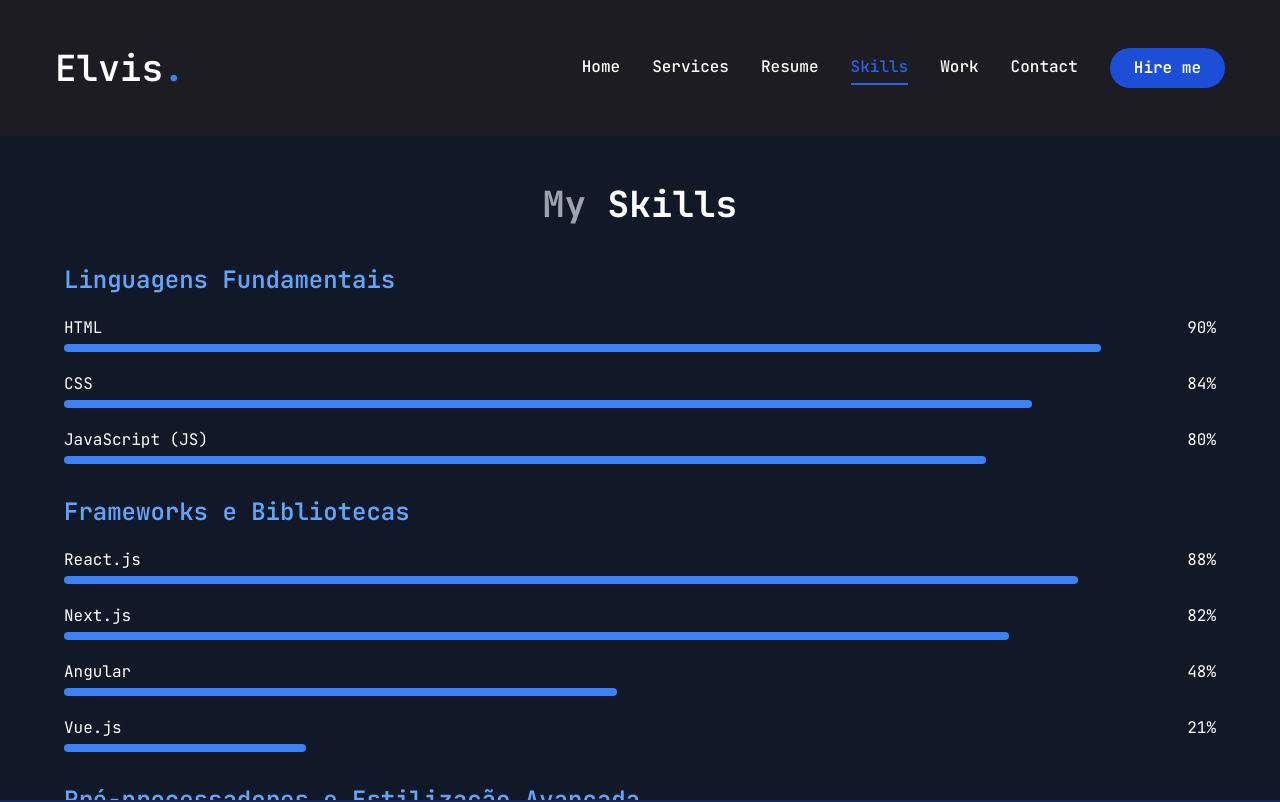
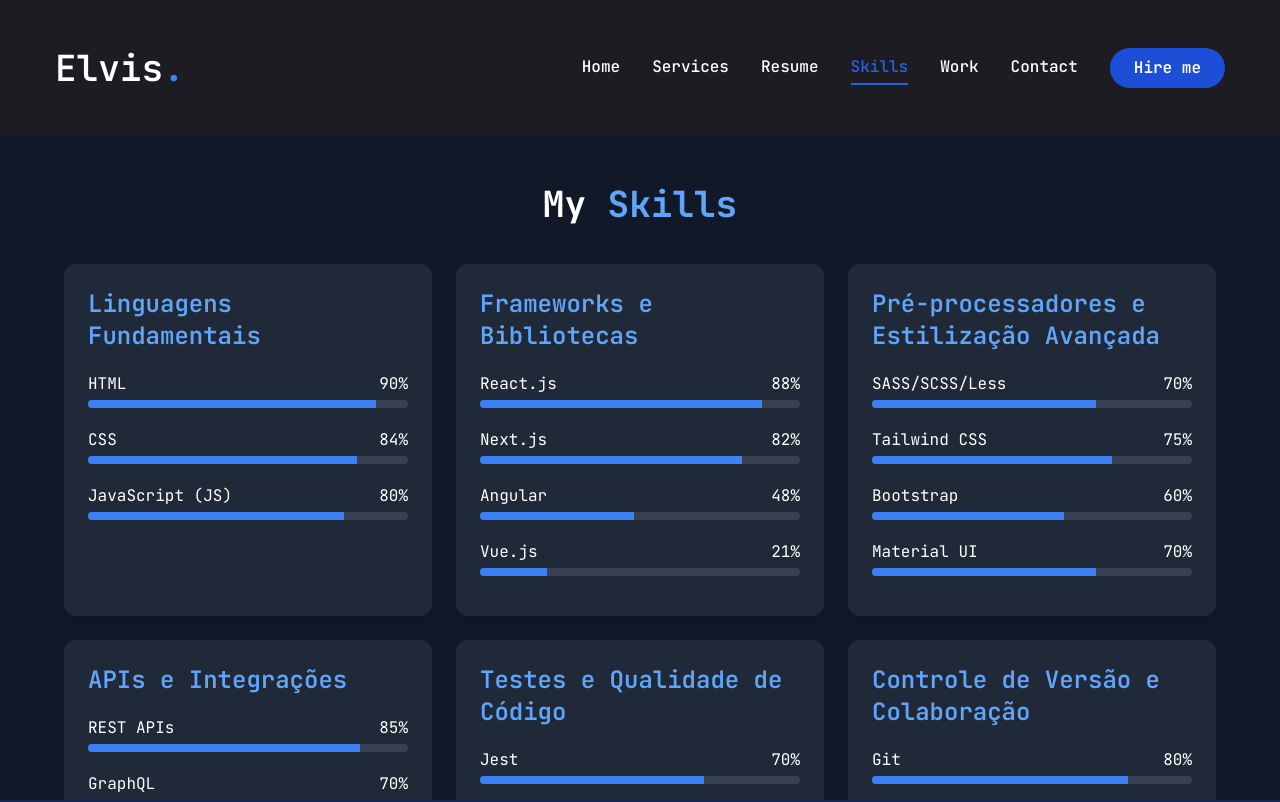
Before and after one commit to abilioepalanga/Portfolio-, a Next.js app in the folder portfolio/: page /skills in a window 1280 px wide. Shown: the top 802 px of the page. Built offline with nearby package versions, Linux system fonts and the light colour scheme.

Commit message:
Pretty Skills pages

```diff
--- a/portfolio/app/skills/page.jsx
+++ b/portfolio/app/skills/page.jsx
@@ -88,10 +88,15 @@ const Skills = () => {
         <section className="min-h-screen py-12 bg-gray-900 text-white">
             <div className="container mx-auto px-6">
                 <h1 className="text-4xl font-bold text-center mb-10">
-                    <span className="text-gray-400">My</span> Skills
+                    <span className="text-white">My</span>{" "}
+                    <span className="text-blue-400">Skills</span>
                 </h1>
+                <div className="grid grid-cols-1 md:grid-cols-2 lg:grid-cols-3 gap-6">
                     {skills.map((skillCategory, index) => (
-                    <div key={index} className="mb-8">
+                        <div
+                            key={index}
+                            className="bg-gray-800 p-6 rounded-xl shadow-lg"
+                        >
                             <h2 className="text-2xl font-semibold text-blue-400 mb-4">
                                 {skillCategory.category}
                             </h2>
@@ -101,21 +106,24 @@ const Skills = () => {
                                         <span>{skill.name}</span>
                                         <span>{skill.percent}%</span>
                                     </div>
+                                    <div className="w-full bg-gray-700 h-2 rounded-full overflow-hidden">
                                         <motion.div
-                                    className="bg-gray-700 h-2 rounded-full overflow-hidden"
+                                            className="h-2 bg-blue-500"
                                             initial={{ width: 0 }}
-                                    animate={{ width: `${skill.percent}%` }}
+                                            animate={{
+                                                width: `${skill.percent}%`,
+                                            }}
                                             transition={{
                                                 duration: 1.2,
                                                 ease: "easeOut",
                                             }}
-                                >
-                                    <div className="h-2 bg-blue-500"></div>
-                                </motion.div>
+                                        ></motion.div>
+                                    </div>
                                 </div>
                             ))}
                         </div>
                     ))}
+                </div>
             </div>
         </section>
     );
```
Lines whose indentation alone changed are shown as unchanged.
